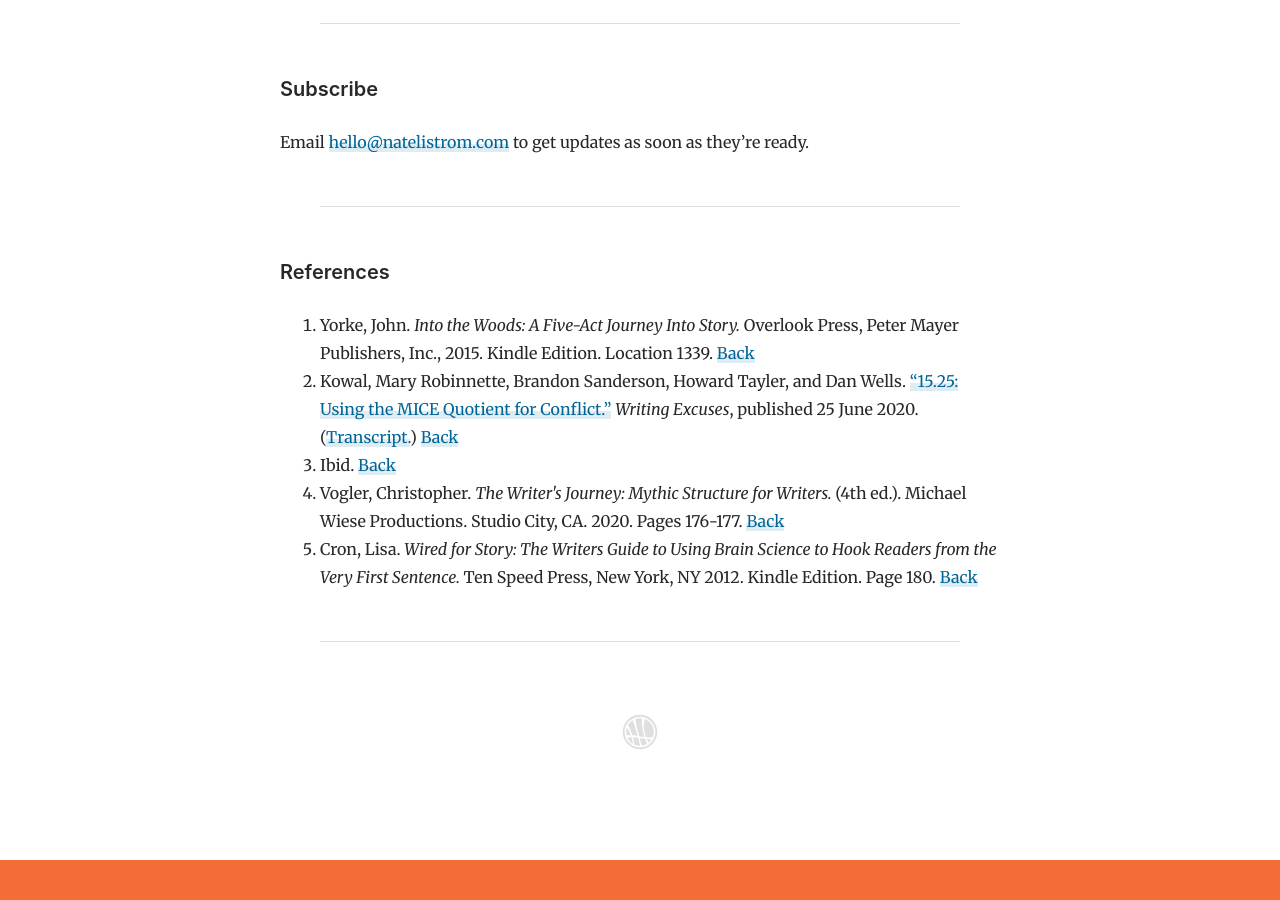
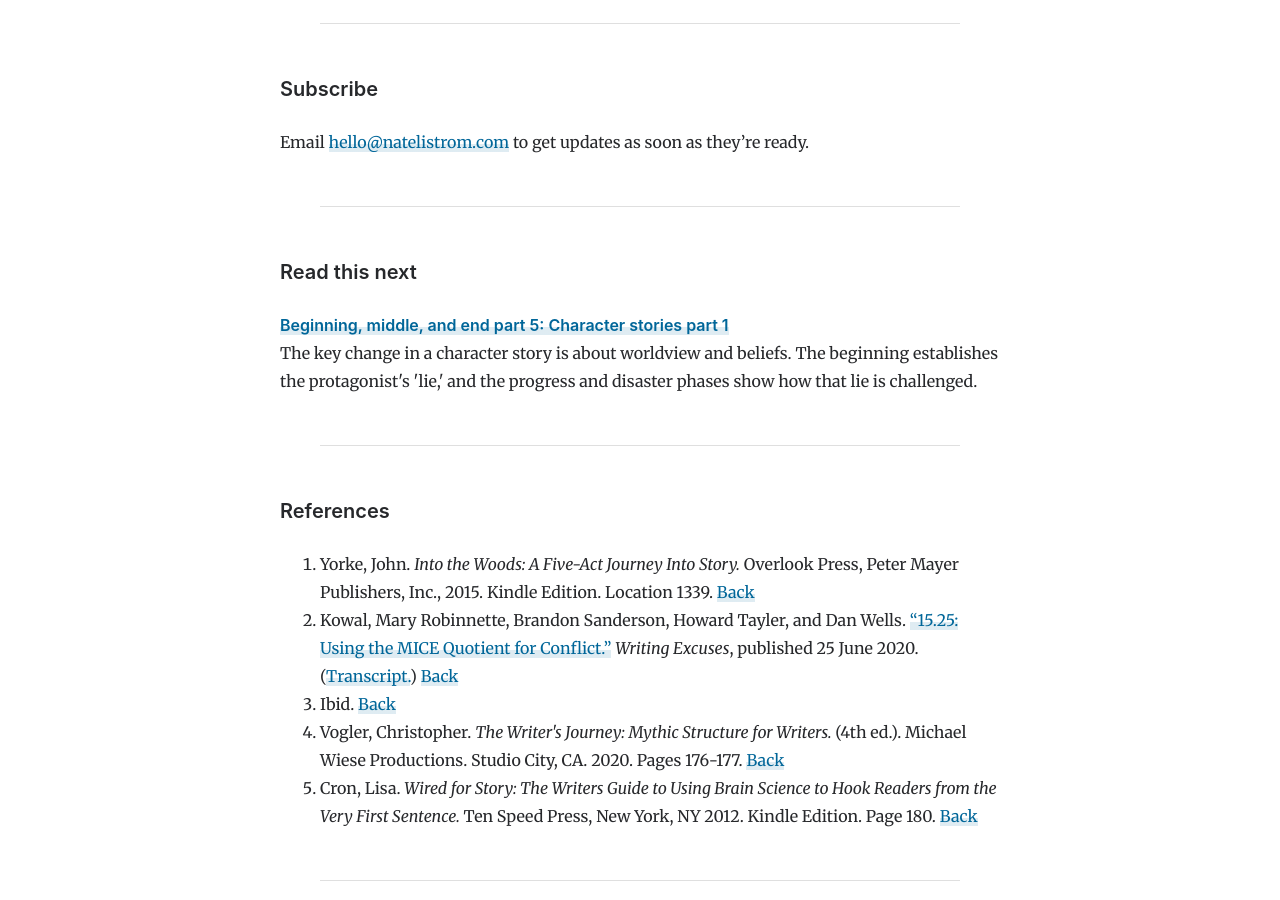
Before and after one commit to natelistrom/natelistrom.github.io, a Jekyll site: the page built from _posts/2024-04-02-beginning-middle-end-4.md, in a window 1280 px wide and 900 px high, scrolled down 8957 px. Built offline with Jekyll 4.4.1, drawn with Linux system fonts in a browser that asks for light colours; before the commit the page ends 9817 px from its top, so only the background shows below that; part of the change alters nothing that is shown.

Commit message:
Publish beginning middle end part 5 (part 1 of character stories)

```diff
--- a/_posts/2024-04-02-beginning-middle-end-4.md
+++ b/_posts/2024-04-02-beginning-middle-end-4.md
@@ -6,6 +6,7 @@ date:   2024-04-02 12:00:00 -0400
 tags: [Beginning middle end, Primitives, Story structure, Story, Craft]
 maturity: note
 reading_time: 10 min
+read_next: "Beginning, middle, and end part 5: Character stories part 1"
 ---
 
 > “Drama cannot exist without change; arguably it is change, so in a world where detectives stay constantly the same, what fuels the dramatic engine? In a classic episode of _Columbo_ or _Inspector Morse_, the protagonist seeks the ‘truth’ that lies behind the crime they’re investigating . . . Rather than a _flaw_, these characters have a deficiency of _knowledge_.”
--- /dev/null
+++ b/_posts/2024-05-07-beginning-middle-end-5.md
@@ -0,0 +1,194 @@
+---
+layout: post
+title:  "Beginning, middle, and end part 5: Character stories part 1"
+description: "The key change in a character story is about worldview and beliefs. The beginning establishes the protagonist's 'lie,' and the progress and disaster phases show how that lie is challenged."
+date:   2024-05-07 12:00:00 -0400
+tags: [Beginning middle end, Primitives, Story structure, Story, Craft]
+maturity: note
+reading_time: 9 min
+read_next: "Applying scene sequel format to story structure"
+---
+
+> "The Lie Your Character Believes is the foundation for his character arc. This is what’s wrong in his world. Once you know what’s wrong, you then get to set about figuring out how to make it right."
+> — K. M. Weiland <cite>(<a href="/bibliography#weiland2016">Weiland</a>, Page 15)</cite>
+
+---
+
+<p class="dropCap">Character stories revolve around the choices of the protagonist. They&rsquo;re explorations of identity. Who is this person, and why does she do what she does? Most importantly, how does she change (or why does she not change)? <cite>(<a href="/bibliography#kowal2020">Kowal</a>)</cite> Strong character stories are generally the most emotionally moving of the story types.</p>
+
+- The key change in a character story is about the underlying beliefs that drive the protagonist's behavior and view of herself and the world. <cite>(<a href="/bibliography#weiland2016">Weiland</a>, Pages 13-16)</cite>
+- The emotional fulfillment audiences derive from character stories is catharsis, often from the reaffirmation of their [deeply-held values]({% post_url 2022-04-05-pae-investment %}#values-investment-in-ideas).
+- The key turning points in character stories are the protagonist's decisions.
+
+As a reminder, we're trying to develop a [useful structural framework]({% post_url 2024-02-06-beginning-middle-end-2 %}) based on Aristotle's "beginning, middle, and end." Aristotle's definitions give us clarity for the beginning and end, and we're using Dwight Swain's scene-sequel format to fill in the middle.
+
+Here's what that looks like:
+
+![A diagram with beginning and end bracketing the scene-sequel wave.](/assets/img/beginning-middle-end-2-3.png)
+
+<table>
+  <tr>
+    <th width="25%"><strong>Beginning</strong></th>
+    <td>
+        <ol style="margin:0; padding:0;">
+            <li>Something happens, which establishes a trajectory</li>
+        </ol>
+    </td>
+  </tr>
+  <tr>
+    <th><strong>Middle</strong></th>
+    <td>
+        <ol start="2" style="margin:0; padding:0;">
+            <li>That trajectory is pursued with growing resistance until . . .</li>
+            <li>A disaser happens, which makes it impossible to continue in the same direction</li>
+            <li>There&rsquo;s a period of grappling with the implications of the disaster and searching for a new way forward</li>
+            <li>A new trajectory is established</li>
+        </ol>
+    </td>
+  </tr>
+  <tr>
+    <th><strong>End</strong></th>
+    <td>
+        <ol start="6" style="margin:0; padding:0;">
+            <li>The consequences of the new trajectory play out
+            </li>
+        </ol>
+    </td>
+  </tr>
+</table>
+
+The question is, does this theory fit character stories?
+
+In this note, we'll attempt the first part of an answer, covering the beginning and the middle up to the disaster. In the note that follows, we'll pick up at the dilemma and go through to the end.
+
+---
+
+## Beginning: Revealing a need
+
+Most character stories begin with two key components:
+
+- A "before image" with the protagonist living in stability in her ordinary, pre-change life. <cite>(<a href="/bibliography#snyder2005">Snyder</a>, Page 72)</cite>
+- A moment when that stability is challenged, setting her on a path toward confrontation with change. <cite>(<a href="/bibliography#weiland2016">Weiland</a>, Pages 47-49)</cite>
+
+#### Before image: establishing the lie
+
+The before image establishes who the protagonist is and what about her needs to change to achieve a fulfilling life. <cite>(<a href="/bibliography#vogler2020">Vogler</a>, Pages 104-109)</cite> <cite>(<a href="/bibliography#weiland2016">Weiland</a>, Page 36)</cite>
+
+It will later form a [comparison]({% post_url 2022-12-19-comparison-creates-meaning %}) with the "after image" at the story's ending. Together, they'll demonstrate what changed during the story. <cite>(<a href="/bibliography#snyder2005">Snyder</a>, Page 72)</cite>
+
+Character stories are all about need. <cite>(<a href="/bibliography#truby2011">Truby</a>, Pages 40-44)</cite> The protagonist may want some external goal, but there's something deeper going on. What she really needs is to change on a heart level. Her need has to do with her beliefs about herself and the way the world works and how to live in it. This can be expressed as a "lie" that she believes. <cite>(<a href="/bibliography#weiland2016">Weiland</a>, Pages 13-16)</cite>
+
+The protagonist's choices and actions during the opening image are an external manifestation of the lie. It's helpful if the negative consequences of her belief are on display, though she won't yet understand them (and may not even acknowledge them). <cite>(<a href="/bibliography#weiland2016">Weiland</a>, Page 14)</cite> <cite>(<a href="/bibliography#truby2011">Truby</a>, Page 276)</cite>
+
+To reach a point of wholeness, the lie upon which the protagonist has based her worldview must be corrected.
+
+**_Pride and Prejudice_**
+
+In Jane Austen's 1813 novel _Pride and Prejudice_ we see a before image of Elizabeth Bennett and her family. She is the second of five daughters, clever and assertive.
+
+Because of their circumstances, Elizabeth and her sisters are under pressure to marry for financial stability, but Elizabeth wants her marriage to be marked by love and, above all, mutual respect.
+
+Her cleverness can get her into trouble. She judges others too quickly — without taking the time to understand them deeply. This hints at her lie: that she can trust her cleverness alone to judge people’s character.
+
+**_Jurassic Park_**
+
+In Steven Spielberg's 1993 film _Jurassic Park_, we meet Dr. Grant, a paleontologist. He's leading a dig to unearth fossilized velociraptors. He has an uneasy relationship with new technology, and he can't stand children. When a kid on the dig site makes fun of his beloved dinosaurs, Dr. Grant antagonizes the child with a fossilized raptor claw.
+
+We don't know it yet, but each of these things is a symbol for how Dr. Grant is stuck. He's afraid of the uncertainty of the future, metaphorically just as much buried in the immovable past as the dinosaurs he cares about.
+
+We also learn that Dr. Grant has a minority opinion theory that the velociraptors evolved into modern-day birds. They learned to fly, and the story will show us that, in a sense, Dr. Grant must do the same.
+
+#### Moment of destabilization
+
+The trajectory itself is introduced by the [call to adventure]({% post_url 2021-07-23-inciting-incident %}#the-call-to-adventure) and the protagonist's subsequent decision to "cross the threshold." <cite>(<a href="/bibliography#vogler2020">Vogler</a>, Page 151)</cite> <cite>(<a href="/bibliography#weiland2016">Weiland</a>, Page 47)</cite> Something happens that threatens her safety in her lie, and she must respond.
+
+Up until this point, the protagonist has been broken but happily unaware. Now, she's forced onto a path that will eventually lead her to a confrontation with a deep, uncomfortable self-understanding.
+
+This is the first moment of engagement, what in Aristotle's terms might be called the ["beginning of causality."]({% post_url 2024-01-02-beginning-middle-end-1 %})
+
+**_Pride and Prejudice_**
+
+In _Pride and Prejudice_, Elizabeth’s quick judgment comes into focus when wealthy gentleman Fitzwilliam Darcy declines to dance with her at the Meryton ball.
+
+It’s a minor social _faux pas_, not a significant action beat like we’d expect from, say, an event story. But it has its significance. It sets Elizabeth on a journey. How will she deal with Darcy and his apparent arrogance? (Spoiler: she judges him.)
+
+In time, she will be forced to deconstruct her judgment of Darcy and question her idea of what makes an ideal suitor.
+
+**_Jurassic Park_**
+
+It's challenging to identify the call to adventure of the character story in _Jurassic Park_. The main call to adventure is when park owner John Hammond visits Dr. Grant's and Dr. Sattler's dig and offers to fund their work in exchange for their expert review of his park. But that call is tied to the event story, not the character story.
+
+If I had to place it, I'd put Dr. Grant's call to adventure at the moment when, riding into the park in the back of a Jeep, he sees the Brachiosaurus for the first time. This is his introduction to the fact that the world has changed. He's now on a collision course with the uncertain future he's tried so hard to avoid.
+
+## Middle part 1: progress and disaster
+
+When the protagonist is confronted with the main challenge of the story, her first response is usually to try to protect and maintain her current, flawed worldview. Change has a cost. It takes energy, and we're hard-wired to conserve energy.
+
+The protagonist can't avoid her new situation, but she'll try to navigate it in a way that preserves her old self. The middle of the story plays out the drama of whether or not she'll succeed.
+
+As the protagonist pursues her plan, she meets growing resistance until something happens that makes further progress impossible. This forces her to search for, find, and commit to a new trajectory. We can think of that as the following sequence: progress, disaster, dilemma, decision. In this note, we'll cover the first two.
+
+#### Progress
+
+During the progress phase of a character story, the protagonist navigates her new situation basing her actions on her old, preexisting beliefs.
+
+At first things may seem to go well. With anything new, there's a period of initial exploration. You could think of this as a "honeymoon" phase. The novelty of the new situation makes it interesting. True, there may be some shyness and uncertainty, but the emotional note is generally positive.
+
+However, as things progress, it becomes increasingly difficult for the protagonist to continue lying to herself. The world confronts her with greater and greater challenges, forcing her to expend more and more effort to preserve her mistaken beliefs.
+
+**_Pride and Prejudice_**
+
+In _Pride and Prejudice_, this phase sees Elizabeth Bennet navigating interactions with three potential suitors.
+
+- **Darcy**
+  Elizabeth's sister, Jane, falls ill. Elizabeth goes to care for her, which forces her into proximity with Mr. Darcy. They spar, continuing to misunderstand one another. Elizabeth's dislike for him deepens.
+
+- **Wickham**
+  Elizabeth meets a charming young army officer named Wickham, who appears to be clever and winsome. Her quick, shallow judgment leads her to accept his self-presentation without question. But although Wickham seems to confide in Elizabeth, he pursues other women for their wealth.
+
+- **Collins**
+  A clergyman named Collins proposes to Elizabeth and she (rightly) rejects him. Although his means and position in society are acceptable for marriage, he's a fool, a sycophant, a buffoon. Elizabeth could never respect him.
+
+Elizabeth's misjudgments of Darcy and Wickham make her ideal unreachable. With each failed match, the prospect of happy marriage with love and respect seems father and father away.
+
+**_Jurassic Park_**
+
+In _Jurassic Park_, Dr. Grant and the other experts marvel at the wonders of the park. But then they begin to explore the implications more seriously. They speculating about negative consequences.
+
+Park owner John Hammond's grandchildren arrive. They're a test audience, representing the park's target market. Dr. Grant tries politely to avoid them. He ends up spending time with Dr. Malcolm instead, a man who wholeheartedly embraces the chaotic uncertainty of the future. Humorously, Dr. Malcolm's casual relationship with uncertainty makes Dr. Grant uncomfortable.
+
+Each beat pushes Dr. Grant farther and father out of balance. He's slowly but surely being driven to a crisis point.
+
+#### Disaster
+
+If the progress phase is like movements on a chessboard, the disaster is checkmate. In the story, something happens that makes it impossible for the protagonist to continue in her chosen trajectory.
+
+In a character story, the disaster is most meaningful if somehow related to the protagonist's broken worldview. She needs to change. And because the plan she initially selected was bent on preserving her old self, it was doomed to fail.
+
+**_Pride and Prejudice_**
+
+In _Pride and Prejudice_, there are two "tentpole" disasters. The second of them comes at what screenwriting consultant Blake Snyder might call the "all is lost moment." <cite>(<a href="/bibliography#snyder2005">Snyder</a>, Pages 86-87)</cite>
+
+Leading up to this moment, Elizabeth has come to see a completely different side of Mr. Darcy. She's been with him "in his element" and come to realize that perhaps there's more to him than she at first thought. She softens. We wonder if perhaps the two might fall in love after all.
+
+But then Elizabeth's sister, Lydia, elopes with Mr. Wickham. This impropriety will bring Elizabeth's family into disrepute. Darcy appears at the very moment Elizabeth learns of the event. In her distress, she admits to him what has happened. Darcy, for whom social respect is of importance, is grave. He is polite and caring but departs quickly, leaving Elizabeth to assume that he wants never to see her again.
+
+This "all is lost" brings Elizabeth's mistaken judgments of both Darcy and Wickham into focus. She originally thought well of Wickham, who turns out to be a scoundrel. She thought poorly of Darcy, who now might possibly turn out to be a true gentleman.
+
+Her quick wit and sharp judgment, on which she has relied her whole life, have failed her in both cases.
+
+**_Jurassic Park_**
+
+Dr. Grant's character story disaster proceeds as a direct result of the midpoint disaster in the event story.
+
+The Tyrannosaurus rex escapes its paddock. Dr. Grant summons his scientific knowledge — and an admirable level of selfless bravery — to rescue the kids from the colossal predator.
+
+But this saddles Dr. Grant with exactly the kind of situation he's been trying all along to avoid: He's now stuck, responsible for guiding two children through the wilds of a park overrun by dinosaurs.
+
+He cannot continue his policy of stubbornly avoiding uncertainty. He's forced to confront chaos head on.
+
+## To be continued . . .
+
+In the next note, we'll pick up with the dilemma and decision that lead to the climax of a character story.
+
+Until then: Onward . . .
```
